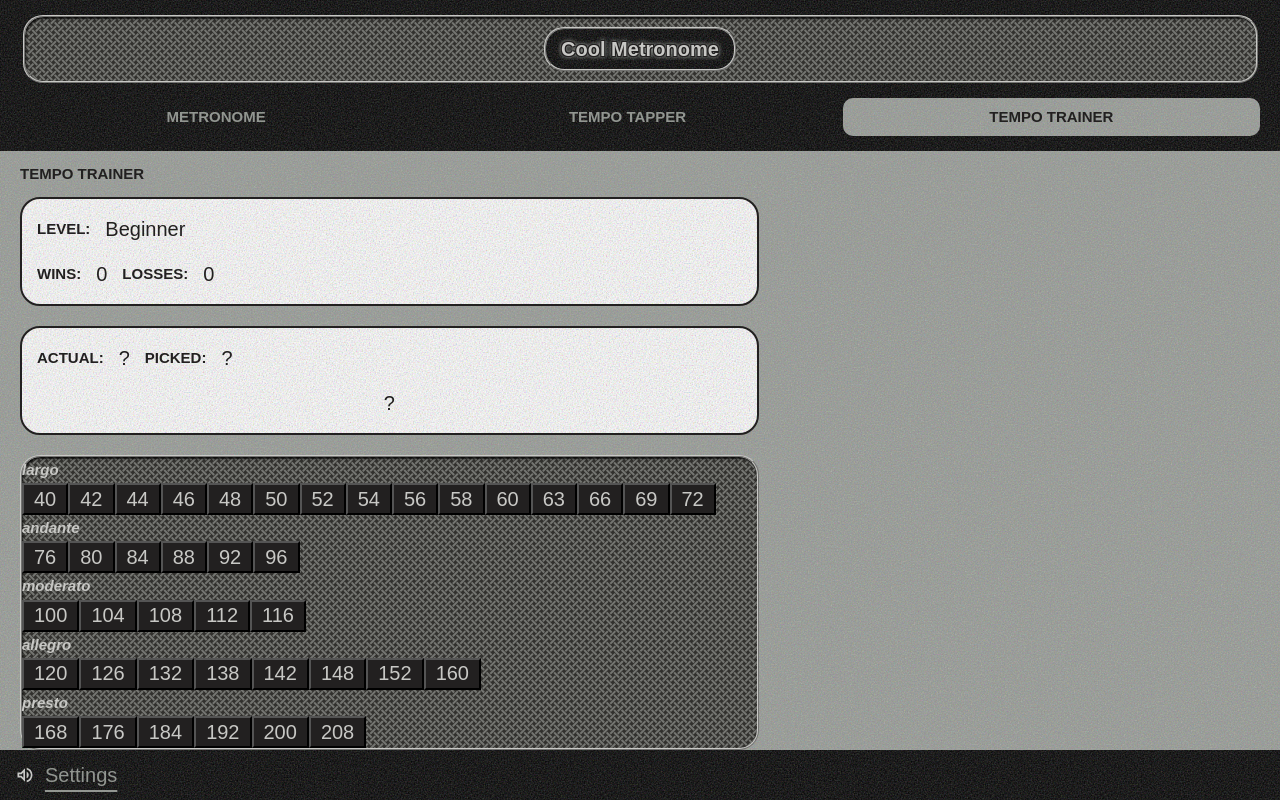
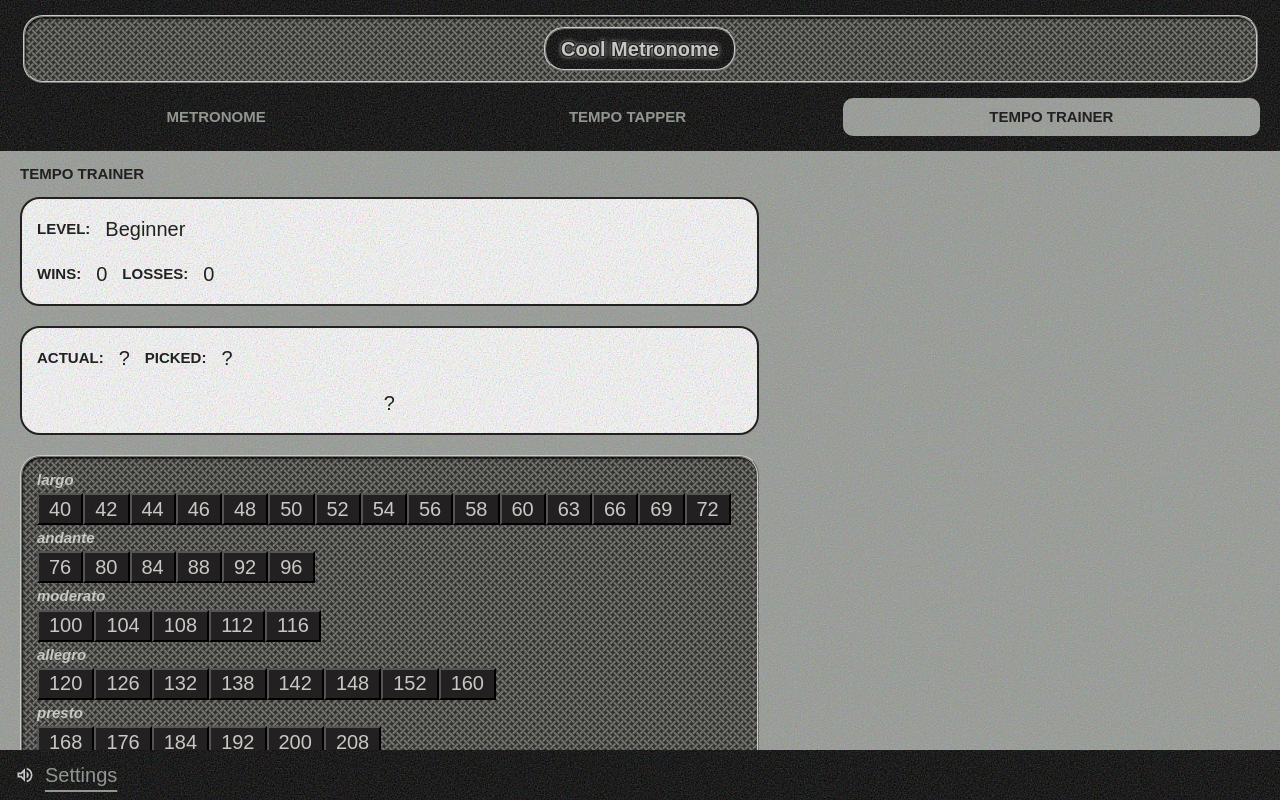
Before and after one commit to ElliotReed/metronome, a React (Vite) app: page /tempo-trainer in a window 1280 px wide. Built offline with nearby package versions, Linux system fonts and the light colour scheme; no server answers; a web font is replaced by a local one.

Commit message:
Updated for MeshComponent redesign

```diff
--- a/src/components/Metronome/Metronome.tsx
+++ b/src/components/Metronome/Metronome.tsx
@@ -100,7 +100,7 @@ function MetronomeControls({ children }: Readonly<React.PropsWithChildren>) {
 function BpmDisplay() {
   const { bpm } = useMetronomeStore();
   return (
-    <MeshContainer size="stretch">
+    <MeshContainer>
       <div className="bpm-display">{bpm}</div>
     </MeshContainer>
   )
--- a/src/components/Metronome/metronome.css
+++ b/src/components/Metronome/metronome.css
@@ -30,6 +30,7 @@
 }
 
 .bpm-display {
+  margin: 1rem 2.5rem;
   width: 4ch;
   line-height: 1;
   border-radius: 0.5rem;
--- a/src/components/Staff/Staff.tsx
+++ b/src/components/Staff/Staff.tsx
@@ -25,7 +25,7 @@ export default function Staff({
 
   return (
     <div className="Staff">
-      <MeshContainer id="staff">
+      <MeshContainer>
         <StaffImage />
       </MeshContainer>
       <div className="staff__content">
--- a/src/components/Staff/staff.css
+++ b/src/components/Staff/staff.css
@@ -18,7 +18,13 @@
   }
 }
 
+/* Some magic numbers here, whole display needs rewrite  */
 .StaffImage {
+  --inline-width: 24px;
+  margin-block-start: 48px;
+  margin-block-end: 46px;
+  margin-inline: var(--inline-width);
+  max-width: calc(100% - (var(--inline-width) * 2));
   color: var(--clr-light);
   display: block;
   position: relative;
--- a/src/components/TempoTrainer/TempoTrainer.tsx
+++ b/src/components/TempoTrainer/TempoTrainer.tsx
@@ -135,11 +135,13 @@ export default function TempoTrainer() {
       </div>
 
       <MeshContainer>
-        {getRangeGroup(largoStops, 'largo')}
-        {getRangeGroup(andanteStops, 'andante')}
-        {getRangeGroup(moderatoStops, 'moderato')}
-        {getRangeGroup(allegroStops, 'allegro')}
-        {getRangeGroup(prestoStops, 'presto')}
+        <div className="tempos">
+          {getRangeGroup(largoStops, 'largo')}
+          {getRangeGroup(andanteStops, 'andante')}
+          {getRangeGroup(moderatoStops, 'moderato')}
+          {getRangeGroup(allegroStops, 'allegro')}
+          {getRangeGroup(prestoStops, 'presto')}
+        </div>
       </MeshContainer>
 
       <Button.Default
--- a/src/components/TempoTrainer/tempo-trainer.css
+++ b/src/components/TempoTrainer/tempo-trainer.css
@@ -44,8 +44,11 @@
     }
 
     .answers {}
+  }
 
-
+  .tempos {
+    margin-block: var(--em-xs);
+    margin-inline: var(--em-sm);
   }
 
   .range-group {
--- a/src/components/common/MeshContainer/meshContainer.css
+++ b/src/components/common/MeshContainer/meshContainer.css
@@ -1,8 +1,7 @@
 .mesh-container {
-  border-radius: var(--border-radius);
-  border: 2px ridge var(--clr-light);
-  /* padding: var(--padding-box-sm); */
   background-image: url(./mesh.svg);
   background-size: 6rem;
+  border: 2px ridge var(--clr-light);
+  border-radius: var(--border-radius);
   box-shadow: var(--boxShadowElevationNone);
 }
```
